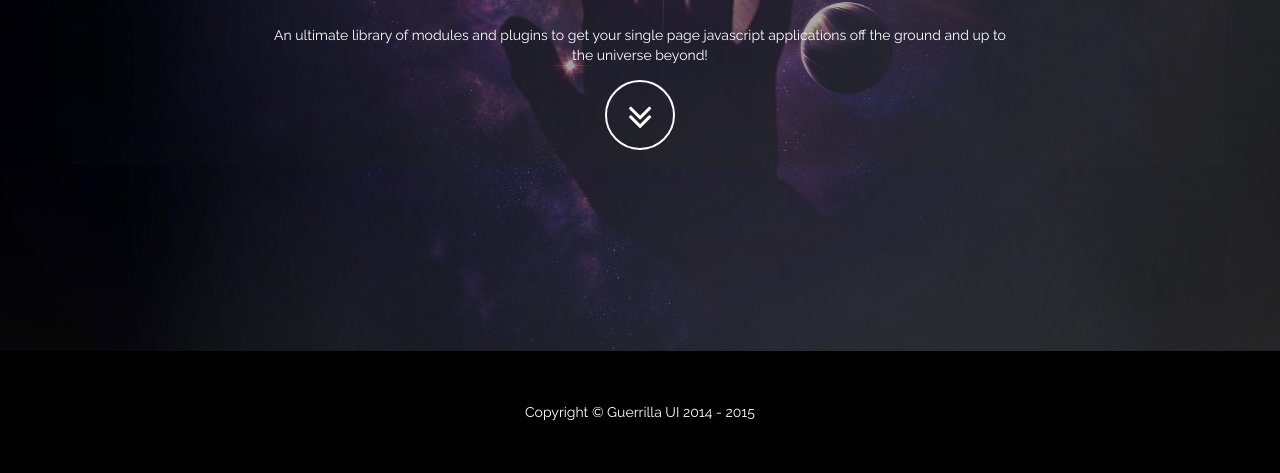
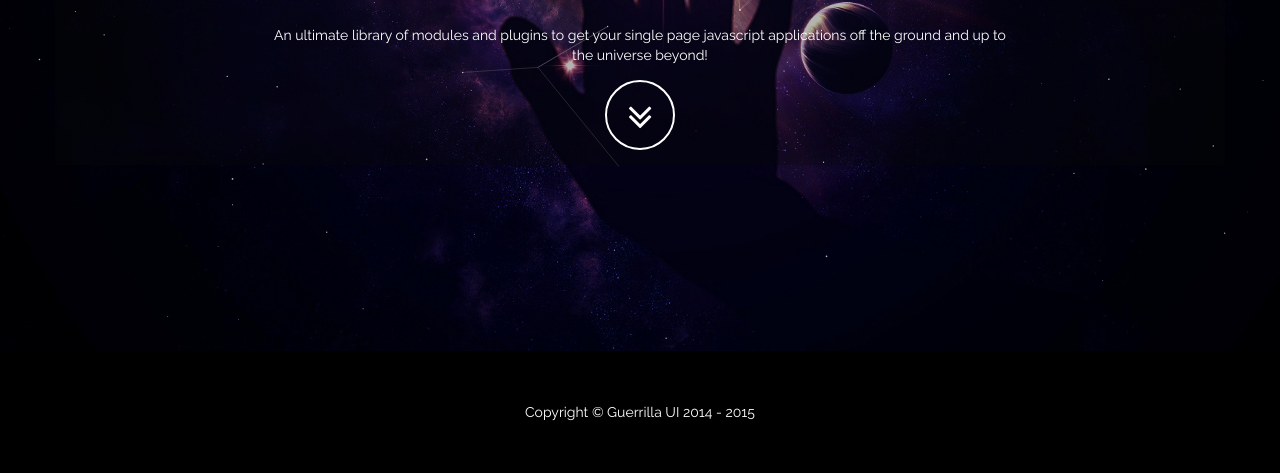
Before and after one commit to FearDread/guerrilla_ui, a website: page demo/demo.html in a window 1280 px wide. Shown: the part 449-922 px from the top of the page. Drawn offline with Linux system fonts and the light colour scheme.

Commit message:
--add ui/media module to demo.html and update canvas call to use stargaze plugin. --add mode option to main config for determining single and multiple page sites.

```diff
--- a/demo/demo.html
+++ b/demo/demo.html
@@ -116,6 +116,8 @@
     <script src='../src/modules/mvc/controller.js'></script>
     <!-- Network -->
     <script src='../src/modules/network/router.js'></script>
+    <!-- UI -->
+    <script src='../src/modules/ui/media.js'></script>
     <!-- Lang -->
     <script src='../src/modules/lang/lang.js'></script>
     <script src='../src/modules/lang/array.js'></script>
@@ -154,6 +156,7 @@
       // module with config object
       $.GUI({
           debug: true,
+          mode: 'single',
           animated: true,
           instanceId: 'instance2'
 
@@ -165,8 +168,8 @@
               load: function() {
                   console.log('load called in mod B');
 
-                  // G.query('.canvas').stargaze();
-                  G.query('.canvas').misty();
+                  G.query('.canvas').stargaze();
+                  // G.query('.canvas').misty();
               },
               unload: function() {}
           }
--- a/demo/js/demo.js
+++ b/demo/js/demo.js
@@ -52,6 +52,8 @@ $.GUI().create('App', function(G) {
         console.log('model = ', user);
         console.log('view = ', view);
 
+        // view.fire('change');
+
         bind();
     }
 
```
